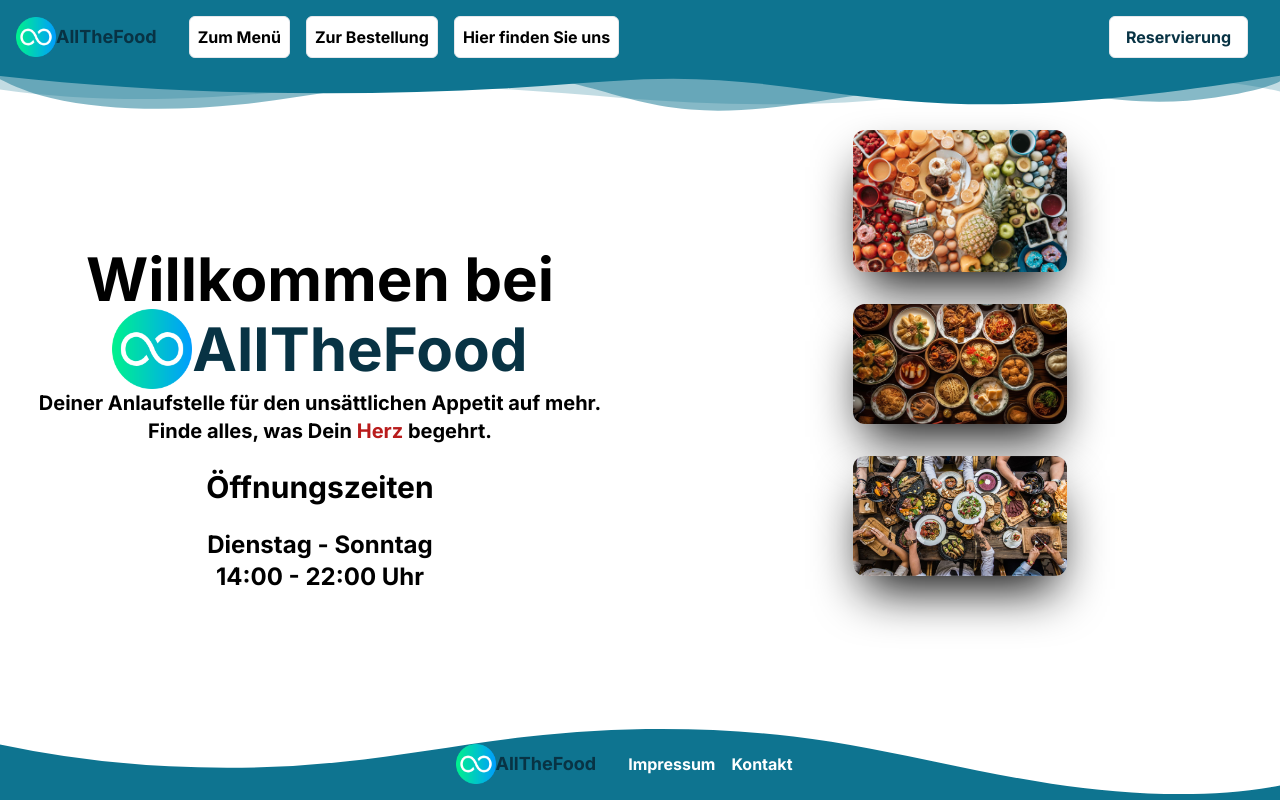
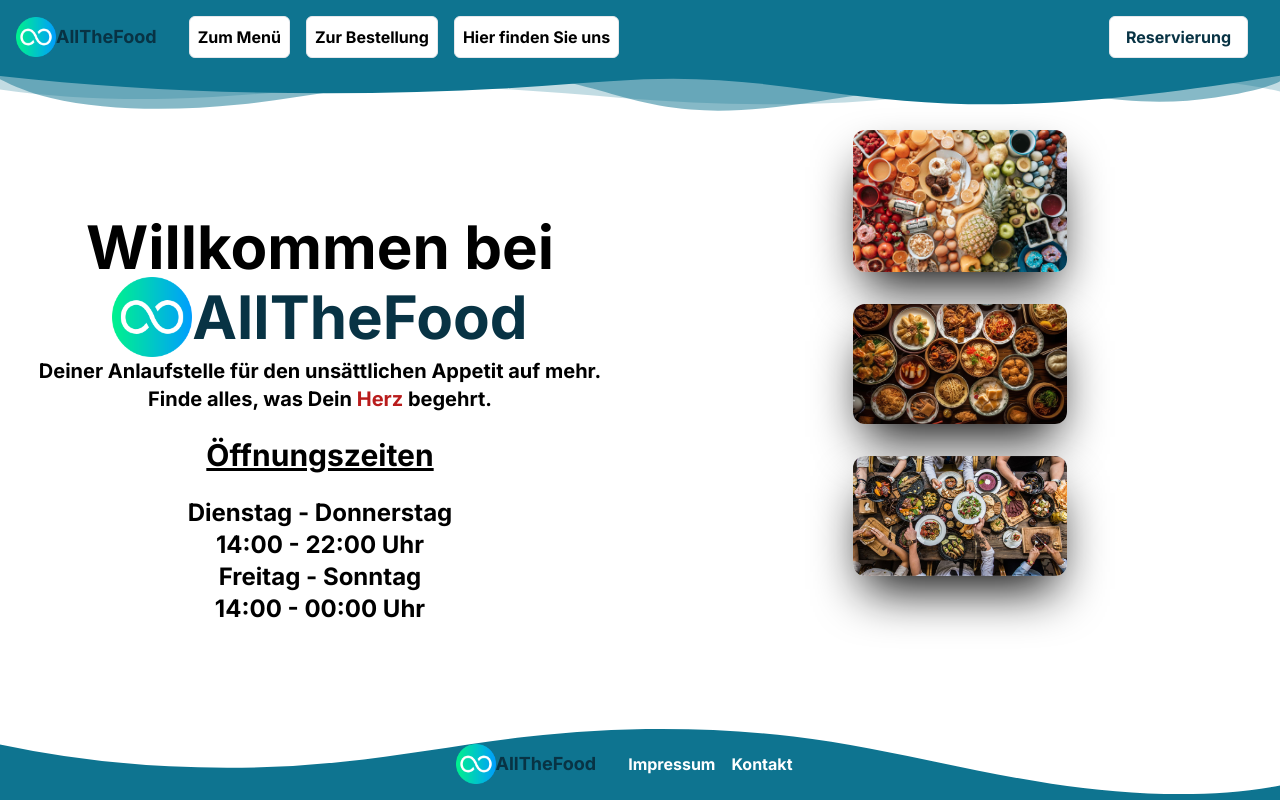
Before and after one commit to jaysprograms/allthefood, a Next.js app: page / in a window 1280 px wide. Built offline with nearby package versions, Linux system fonts and the light colour scheme.

Commit message:
Added Opening Hours

```diff
--- a/app/page.jsx
+++ b/app/page.jsx
@@ -22,9 +22,11 @@ export default function Home() {
 							<span className="text-red-700">Herz&nbsp;</span>
 							begehrt.
 						</p>
-						<h2 className="text-3xl font-bold m-6">Öffnungszeiten</h2>
-						<p className="text-2xl font-bold">Dienstag - Sonntag</p>
+						<h2 className="text-3xl font-bold m-6 underline">Öffnungszeiten</h2>
+						<p className="text-2xl font-bold">Dienstag - Donnerstag</p>
 						<p className="text-2xl font-bold">14:00 - 22:00 Uhr</p>
+						<p className="text-2xl font-bold">Freitag - Sonntag</p>
+						<p className="text-2xl font-bold">14:00 - 00:00 Uhr</p>
 					</div>
 				</div>
 				<div className="xl:col-span-1 relative flex flex-col items-center">
```
